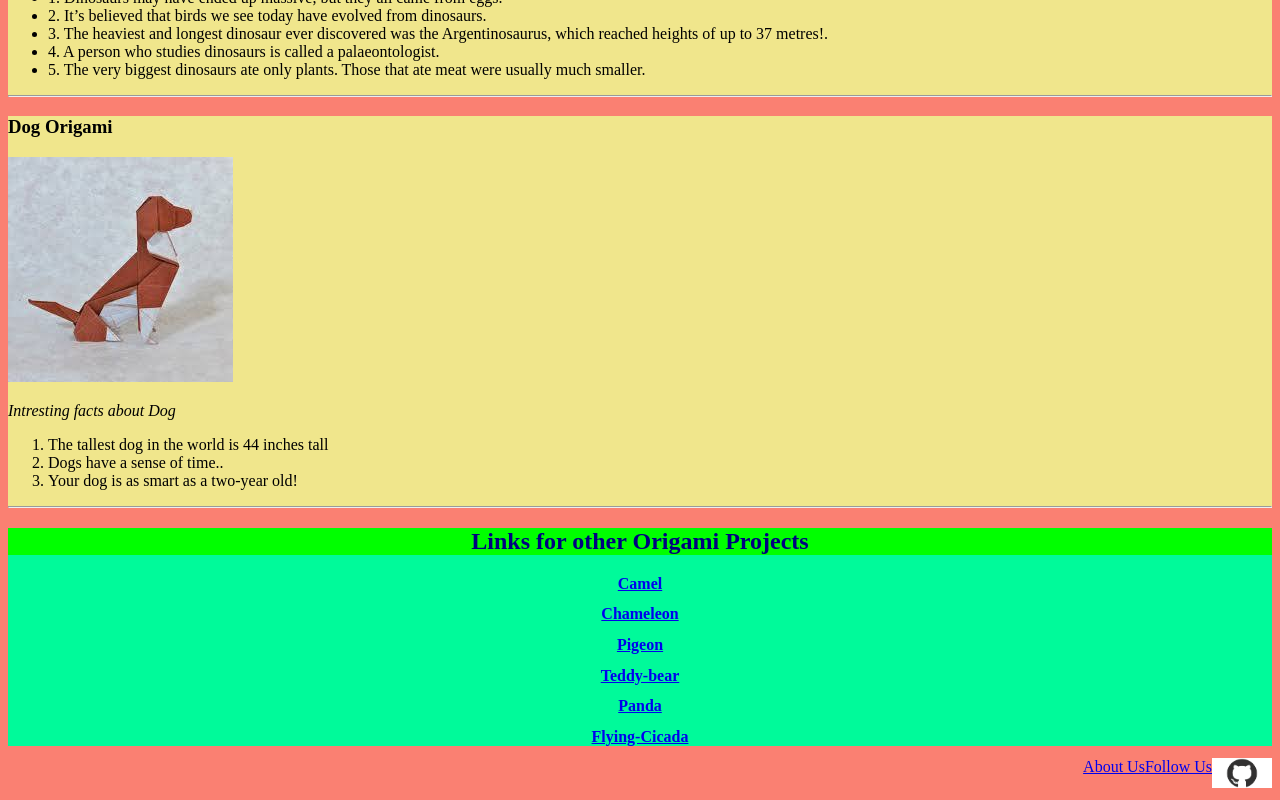
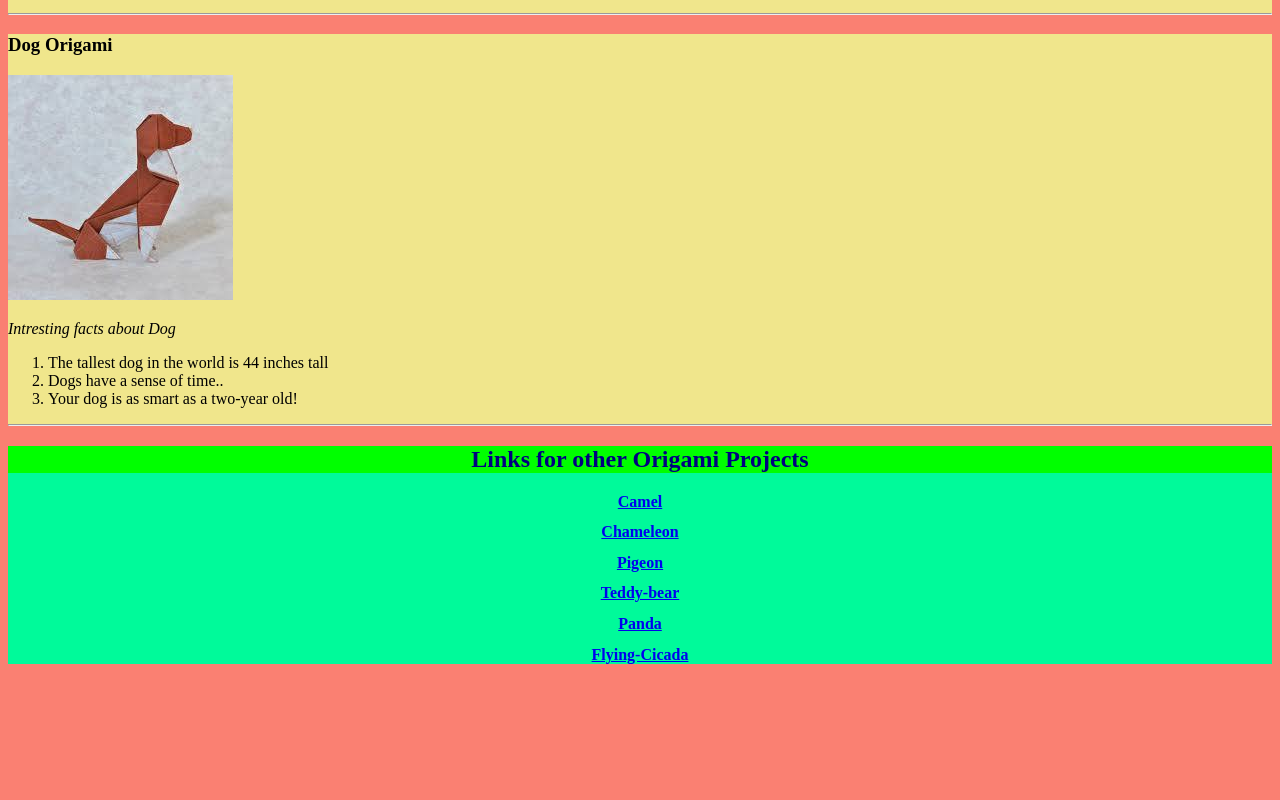
Before and after one commit to JSCoder165/origami-website-p3, a plain HTML site: page index.html in a window 1280 px wide. Shown: the part 854-1654 px from the top of the page. After the commit the page ends 1530 px from the top, so only its background shows below. Drawn offline with Linux system fonts and the light colour scheme.

Commit message:
Update index.html

```diff
--- a/index.html
+++ b/index.html
@@ -13,9 +13,6 @@
         <div class="header">
             <h1>Origami Designs</h1>
         </div>
-        <marquee behavior="alternate">
-            <b><strong><h3>This website is designed by J AJITESH</h3></strong></b>
-        </marquee>
 
         <div class="description">
             <h3>Introduction to Origami</h3>
@@ -85,13 +82,6 @@
             </div>
         </div>
 
-        <div class="footer">
-            <a href="about.html" target="_blank">About Us</a>
-            <br/>
-            <a href="followUs.html" target="_blank">Follow Us</a>
-            <br/>
-            <a href="https://github.com/AJITESH3210"><img src="github.png" width="60" height="30"/></a>
-        </div>
-    </body>
+
 
 </html>
```
